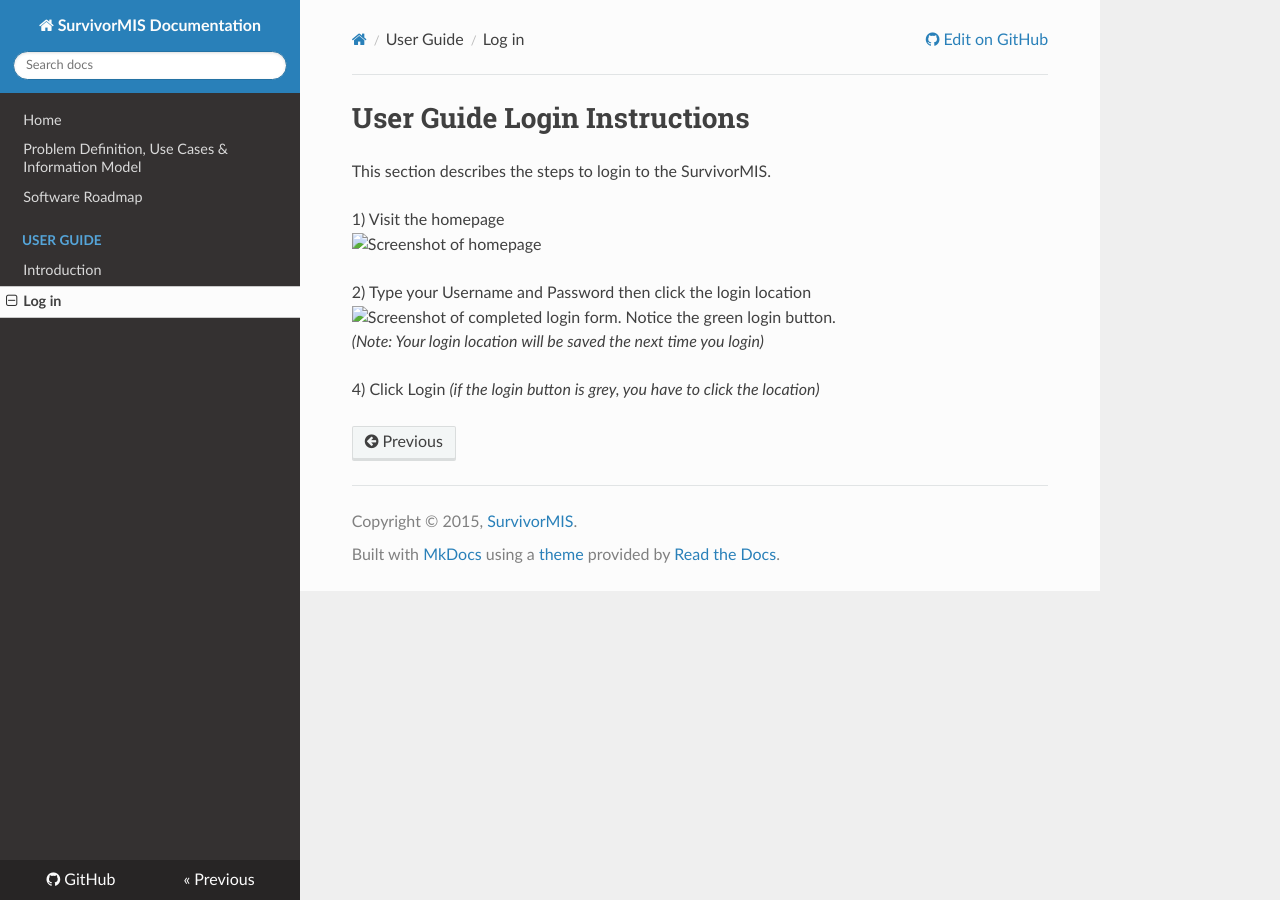
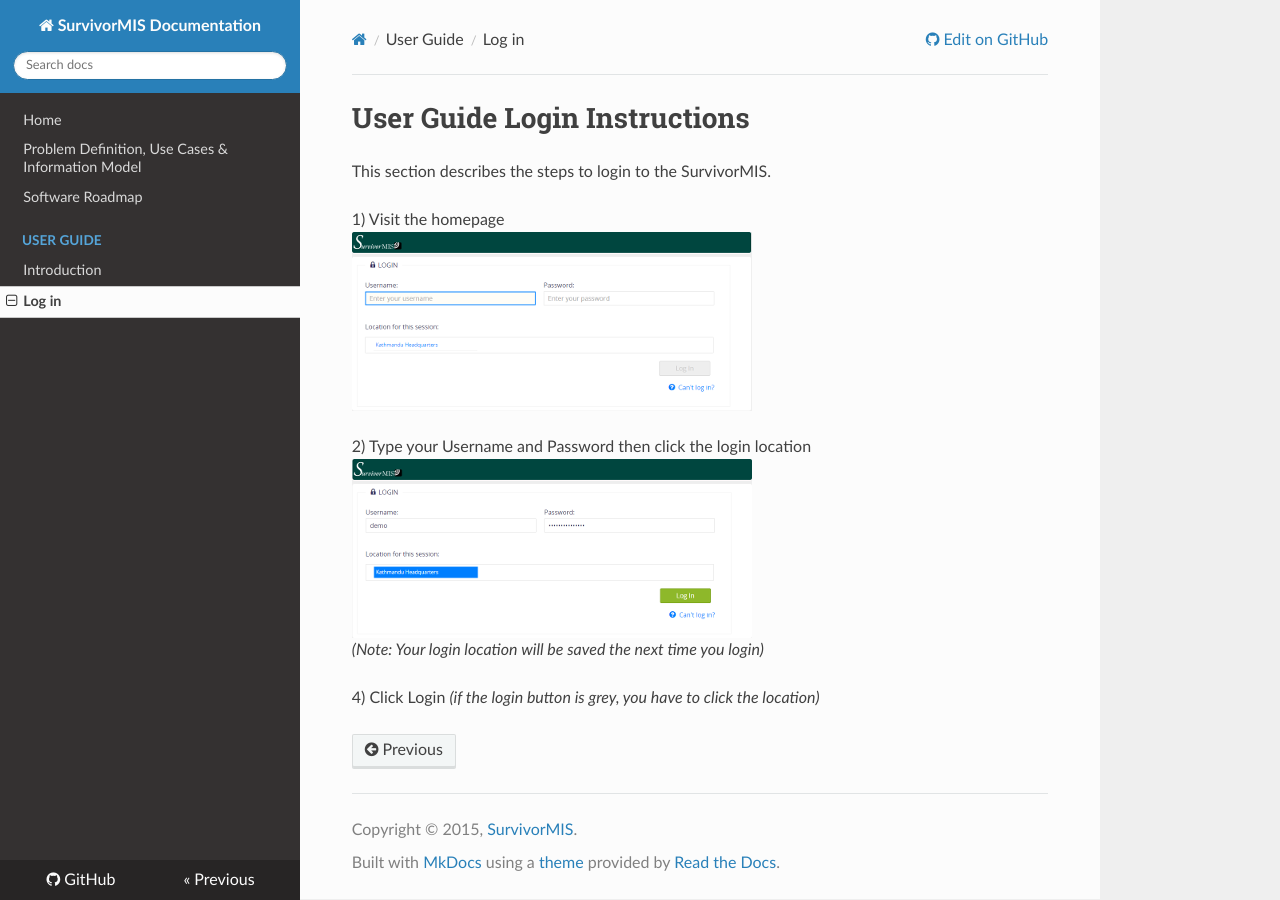
Before and after one commit to SurvivorMIS/Documentation, an MkDocs documentation site: the page built from docs/user_guide/login.md, in a window 1280 px wide. Built offline with MkDocs 1.6.1, drawn with Linux system fonts in a browser that asks for light colours; nearby versions of some CDN libraries; old or Windows-style settings are respelled for this version of MkDocs.

Commit message:
Updated image markdown and User Guide Introduction

```diff
--- a/docs/user_guide/login.md
+++ b/docs/user_guide/login.md
@@ -3,10 +3,10 @@
 This section describes the steps to login to the SurvivorMIS.
 
 1) Visit the homepage
-<img src="img/login_screenshot_visit_homepage.png" alt="Screenshot of homepage"/>
+![Screenshot of homepage](img/login_screenshot_visit_homepage.png)
 
 2) Type your Username and Password then click the login location
-<img src="img/login_screenshot_completed.png" alt="Screenshot of completed login form. Notice the green login button."/>
+![Screenshot of completed login form. Notice the green login button.](img/login_screenshot_completed.png)
 *(Note: Your login location will be saved the next time you login)*
 
 4) Click Login *(if the login button is grey, you have to click the location)*
```
Also changed, not shown: docs/user_guide/index.md (+3 -1 lines).
